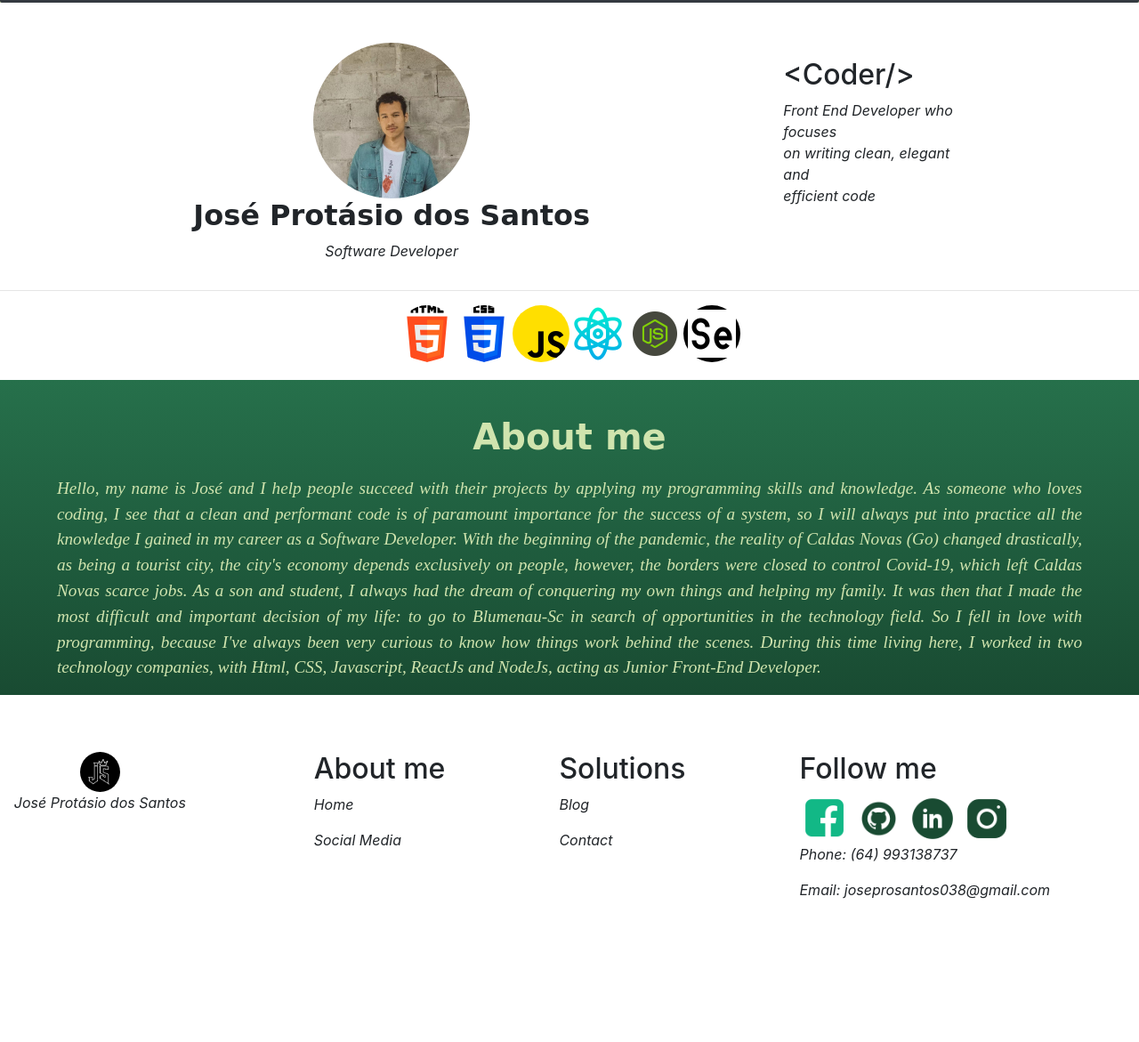
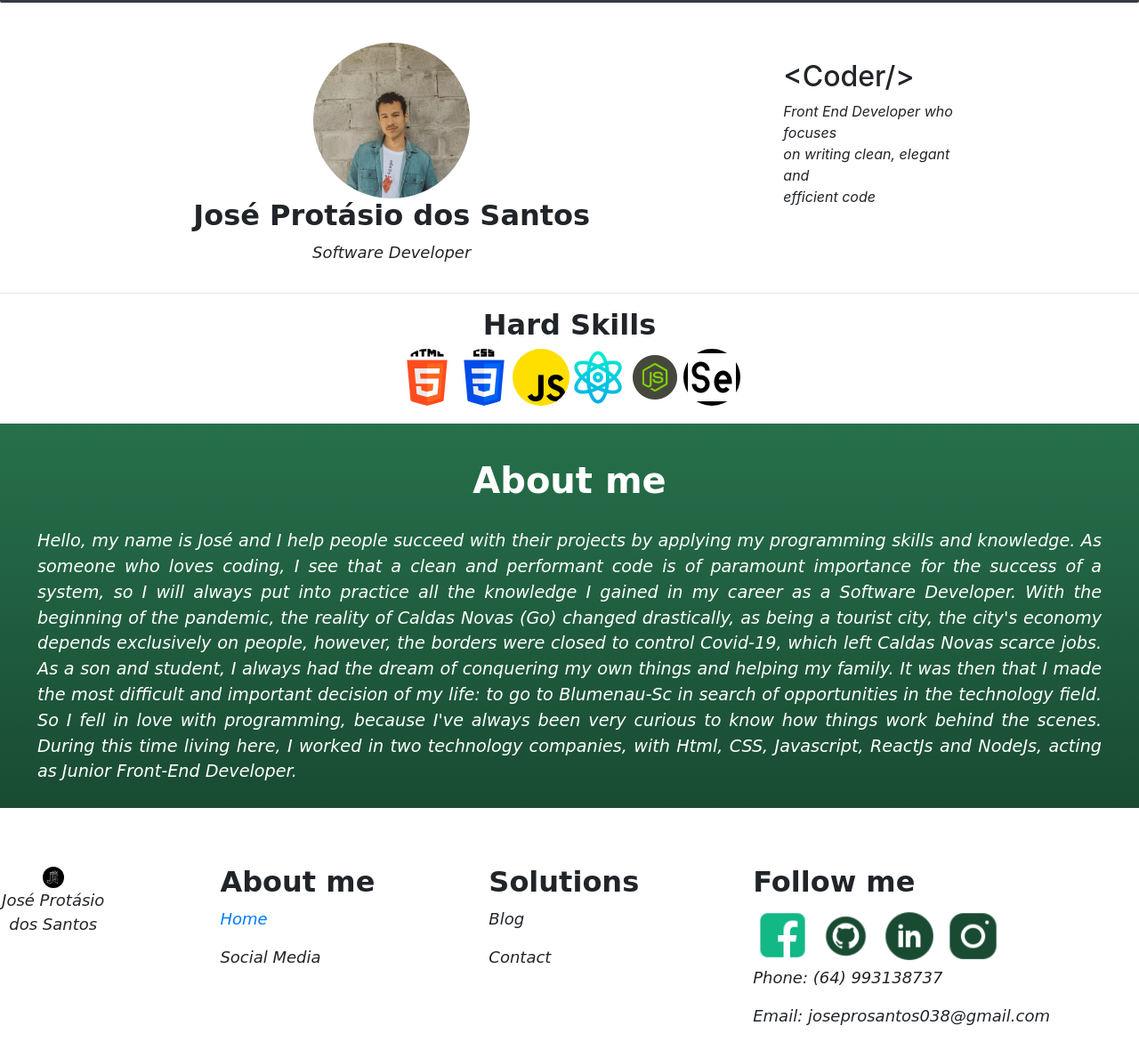
Before and after one commit to jose-protasio/profilepro, a plain HTML site: page index.html in a window 1280 px wide. Shown: the part 53-1224 px from the top of the page at 89% size. Before the commit the page ends 1081 px from the top, so only its background shows below. Drawn offline with nearby package versions, Linux system fonts and the light colour scheme.

Commit message:
footer styles

```diff
--- a/index.html
+++ b/index.html
@@ -66,7 +66,7 @@
         <hr>
 
         <div class="skills">
-
+            <h2>Hard Skills</h2>
             <div class="imgTitle">
                 <!-- <img src="instagram.png" alt=""> -->
                 <!-- <img src="github.png" alt=""> -->
@@ -83,9 +83,18 @@
     <div class="intro">
         <h1>About me</h1>
         <p>
-            Hello, my name is José and I help people succeed with their projects by applying my programming skills and knowledge. As someone who loves coding, I see that a clean and performant code is of paramount importance for the success of a system, so I will always put into practice all the knowledge I gained in my career as a Software Developer.
-With the beginning of the pandemic, the reality of Caldas Novas (Go) changed drastically, as being a tourist city, the city's economy depends exclusively on people, however, the borders were closed to control Covid-19, which left Caldas Novas scarce jobs.
-As a son and student, I always had the dream of conquering my own things and helping my family. It was then that I made the most difficult and important decision of my life: to go to Blumenau-Sc in search of opportunities in the technology field. So I fell in love with programming, because I've always been very curious to know how things work behind the scenes. During this time living here, I worked in two technology companies, with Html, CSS, Javascript, ReactJs and NodeJs, acting as Junior Front-End Developer.
+            Hello, my name is José and I help people succeed with their projects by applying my programming skills and
+            knowledge. As someone who loves coding, I see that a clean and performant code is of paramount importance
+            for the success of a system, so I will always put into practice all the knowledge I gained in my career as a
+            Software Developer.
+            With the beginning of the pandemic, the reality of Caldas Novas (Go) changed drastically, as being a tourist
+            city, the city's economy depends exclusively on people, however, the borders were closed to control
+            Covid-19, which left Caldas Novas scarce jobs.
+            As a son and student, I always had the dream of conquering my own things and helping my family. It was then
+            that I made the most difficult and important decision of my life: to go to Blumenau-Sc in search of
+            opportunities in the technology field. So I fell in love with programming, because I've always been very
+            curious to know how things work behind the scenes. During this time living here, I worked in two technology
+            companies, with Html, CSS, Javascript, ReactJs and NodeJs, acting as Junior Front-End Developer.
         </p>
     </div>
 
@@ -99,7 +108,7 @@ As a son and student, I always had the dream of conquering my own things and hel
 
             <div class="about">
                 <h2>About me</h2>
-                <p>Home</p>
+                <a href="https://josesprofilepro.netlify.app/"><p>Home</p></a>
                 <p>Social Media</p>
             </div>
 
@@ -112,10 +121,14 @@ As a son and student, I always had the dream of conquering my own things and hel
             <div class="follow">
                 <h2>Follow me</h2>
                 <div>
-                    <a href="https://www.facebook.com/profile.php?id=100015248027613" target="_blank"><img src="icons8-facebook-64.png" alt=""></a>
-                    <a href="https://github.com/jose-protasio" target="_blank"><img src="icons8-github-64.png" alt=""></a>
-                    <a href="https://www.linkedin.com/in/jos%C3%A9-prot%C3%A1sio-aabaab227/" target="_blank"><img src="icons8-linkedin-circundado-64.png" alt=""></a>
-                    <a href="https://www.instagram.com/zehsantoss/" target="_blank"><img src="icons8-instagram-64.png" alt=""></a>
+                    <a href="https://www.facebook.com/profile.php?id=100015248027613" target="_blank"><img
+                            src="icons8-facebook-64.png" alt=""></a>
+                    <a href="https://github.com/jose-protasio" target="_blank"><img src="icons8-github-64.png"
+                            alt=""></a>
+                    <a href="https://www.linkedin.com/in/jos%C3%A9-prot%C3%A1sio-aabaab227/" target="_blank"><img
+                            src="icons8-linkedin-circundado-64.png" alt=""></a>
+                    <a href="https://www.instagram.com/zehsantoss/" target="_blank"><img src="icons8-instagram-64.png"
+                            alt=""></a>
                 </div>
                 <p>Phone: (64) 993138737</p>
                 <p>Email: joseprosantos038@gmail.com</p>
--- a/style.css
+++ b/style.css
@@ -55,6 +55,11 @@ p{
     font-weight: bolder;
 }
 
+.profileImg p{
+    font-family: cursive;
+    font-size: large;
+}
+
 .coder{
     display: flex;
     flex-direction: column;
@@ -79,6 +84,7 @@ p{
     justify-content: center;
     align-items: center;
     margin: auto;
+    flex-direction: column;
 }
 
 .skills h2{
@@ -86,7 +92,8 @@ p{
     text-align: center;
     justify-content: center;
     font-family: cursive;
-    font-weight: bold;
+    font-weight: bolder;
+
 }
 
 .imgTitle{
@@ -101,13 +108,12 @@ p{
     flex-direction: column;
     align-items: center;
     background-image: linear-gradient(180deg, #26704b, #194b32);
-
 }
 
 .intro h1{
     font-family: cursive;
     margin-top: 40px;
-    color: #d0e4ae;
+    color: #ffffff;
     font-weight: bold;
 }
 
@@ -117,8 +123,12 @@ p{
     font-size: larger;
     margin-top: 12px;
     text-align: justify;
-    width: 90vw;
-    color: #d0e4ae;
+    width: 95vw;
+    color: #ffffff;
+    border-radius: 3px;
+    padding: 10px;
+    font-family: cursive;
+
 }
 
 .footerContent{
@@ -139,16 +149,45 @@ p{
     align-items: center;
 }
 
+.logoFooter p{
+    font-family: cursive;
+    font-size: large;
+}
+
 .about{
     justify-content: center;
 }
 
 .about h2{
     white-space: nowrap;
+    font-family: cursive;
+    font-weight: bold;
+}
+
+.about p{
+    font-family: cursive;
+    font-size: large;
+}
+
+.follow h2{
+    font-family: cursive;
+    font-weight: bold;
 }
 
 .follow p{
     white-space: nowrap;
+    font-family: cursive;
+    font-size: large;
+}
+
+.solutions h2{
+    font-family: cursive;
+    font-weight: bold;
+}
+
+.solutions p{
+    font-family: cursive;
+    font-size: large;
 }
 
 .coder{
```
